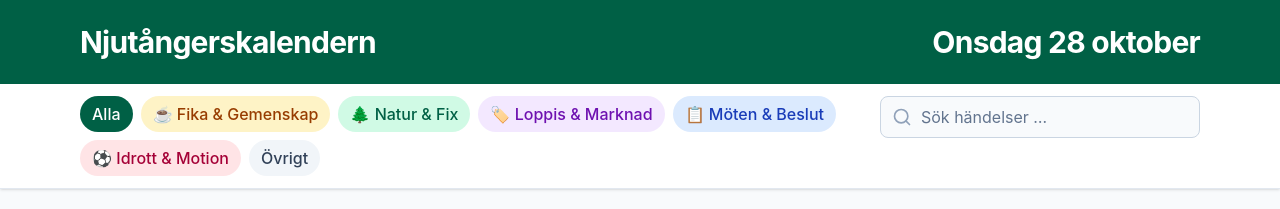
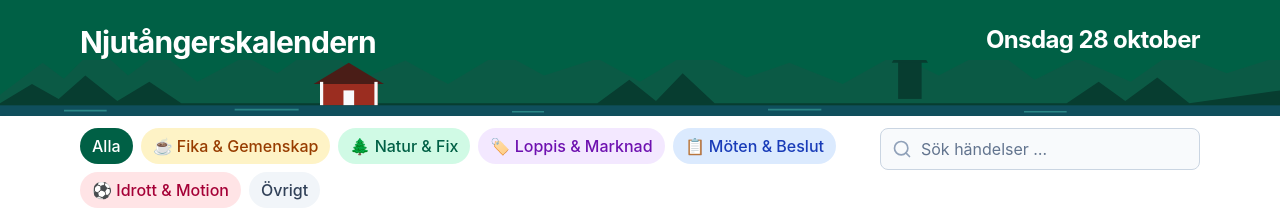
Before and after one commit to Burra17/njutangerskalendern, a React (Vite) app: page / in a window 1280 px wide. Shown: the top 209 px of the page. Built offline with nearby package versions, Linux system fonts and the light colour scheme; no server answers.

Commit message:
Ge headern en siluett av byn och ta bort de tillfälliga förslagen

```diff
--- a/src/App.tsx
+++ b/src/App.tsx
@@ -3,7 +3,6 @@ import DemoBanner from './components/DemoBanner';
 import EventTimeline from './components/EventTimeline';
 import FilterBar from './components/FilterBar';
 import Header from './components/Header';
-import { HeaderAlmanac, HeaderVillage, HeaderWeek } from './components/HeaderPrototypes';
 import Sidebar from './components/Sidebar';
 import { useEvents } from './hooks/useEvents';
 import type { SelectedCategory } from './utils/categoryParser';
@@ -39,15 +38,7 @@ export default function App() {
   return (
     <>
       {isDemo && <DemoBanner />}
-      {/* TILLFÄLLIG: förslag på header för #49. Tas bort innan PR:en mergas. */}
-      {(() => {
-        const headerEvents = isLoading || error ? null : events;
-        const variant = new URLSearchParams(window.location.search).get('header');
-        if (variant === 'a') return <HeaderAlmanac events={headerEvents} />;
-        if (variant === 'b') return <HeaderVillage events={headerEvents} />;
-        if (variant === 'c') return <HeaderWeek events={headerEvents} />;
-        return <Header events={headerEvents} />;
-      })()}
+      <Header events={isLoading || error ? null : events} />
       <div ref={listStartRef} />
       <FilterBar
         query={query}
--- a/src/components/Header.tsx
+++ b/src/components/Header.tsx
@@ -6,23 +6,54 @@ import { countRestOfWeek, headerDate, weekCountText } from '../utils/weekSummary
 // events är null medan kalendern laddar eller när den inte gick att hämta, och då visas bara datumet.
 type Props = { events: CalendarEvent[] | null };
 
-// Svarar på "Vad händer i byn?": en kort rad under namnet i mobilen, och datumet stort till höger på desktop (beslut i #49).
+// Svarar på "Vad händer i byn?" med datum och veckans antal, ovanför en siluett av byn (beslut i #49).
 export default function Header({ events }: Props) {
   const [now] = useState(() => new Date());
   const count = events && countRestOfWeek(events, now);
 
   return (
-    <header className='bg-emerald-800 text-white'>
-      <div className='mx-auto max-w-6xl px-4 py-6 lg:flex lg:items-end lg:justify-between'>
+    <header className='relative overflow-hidden bg-emerald-800 text-white'>
+      <div className='relative mx-auto max-w-6xl px-4 pt-5 pb-9 lg:flex lg:items-start lg:justify-between lg:pt-6 lg:pb-14'>
         <h1 className='text-3xl font-bold tracking-tight'>{villageConfig.siteName}</h1>
         <p className='mt-1 text-emerald-100 lg:hidden'>
           {headerDate(now, true)}
           {count !== null && `. ${weekCountText(count, true)}`}
         </p>
         <p className='hidden text-right text-emerald-100 lg:block'>
-          <span className='block text-3xl font-bold tracking-tight text-white'>{headerDate(now)}</span> {count !== null && weekCountText(count)}
+          <span className='block text-2xl font-bold tracking-tight text-white'>{headerDate(now)}</span> {count !== null && weekCountText(count)}
         </p>
       </div>
+      <VillageSilhouette />
     </header>
   );
 }
+
+// Skog, en röd stuga med vita knutar, klockstapeln och vattnet. Bara grönt, utom stugan, så att den inte blir clipart.
+function VillageSilhouette() {
+  return (
+    <svg aria-hidden viewBox='0 0 1200 90' preserveAspectRatio='xMidYMax slice' className='absolute inset-x-0 bottom-0 h-8 w-full lg:h-14'>
+      <path
+        fill='#0b5a45'
+        d='M0 70 L40 40 L60 55 L90 25 L120 52 L150 30 L185 58 L230 34 L260 50 L300 22 L340 55 L380 38 L420 60 L470 30 L510 52 L560 36 L600 58 L650 28 L700 54 L740 40 L790 60 L840 32 L880 52 L930 26 L970 56 L1010 36 L1060 58 L1100 30 L1150 50 L1200 34 L1200 90 L0 90 Z'
+      />
+      <g fill='#073d30'>
+        <rect x='842' y='38' width='22' height='36' />
+        <path d='M836 40 L853 14 L870 40 Z' />
+        <rect x='851' y='4' width='4' height='12' />
+      </g>
+      <path
+        fill='#073d30'
+        d='M0 78 L30 60 L55 74 L80 52 L110 76 L140 58 L170 78 L560 78 L590 56 L615 76 L640 50 L670 78 L1000 78 L1030 58 L1055 76 L1085 54 L1115 78 L1200 66 L1200 90 L0 90 Z'
+      />
+      <g>
+        <rect x='300' y='58' width='54' height='22' fill='#9b2d20' />
+        <path d='M294 60 L327 40 L360 60 Z' fill='#4a1d17' />
+        <rect x='300' y='58' width='3' height='22' fill='#f8fafc' />
+        <rect x='351' y='58' width='3' height='22' fill='#f8fafc' />
+        <rect x='322' y='66' width='10' height='14' fill='#f8fafc' />
+      </g>
+      <rect y='80' width='1200' height='10' fill='#0f4f5c' />
+      <path d='M60 85 h40 M220 84 h60 M480 86 h30 M720 84 h50 M960 86 h40' stroke='#5eead4' strokeOpacity='0.35' strokeWidth='1.5' />
+    </svg>
+  );
+}
--- a/src/components/HeaderPrototypes.tsx
+++ /dev/null
@@ -1,143 +0,0 @@
-// TILLFÄLLIG: tre förslag på header för #49, som väljs med ?header=a, b eller c. Tas bort innan PR:en mergas.
-import { useState } from 'react';
-import { villageConfig } from '../config/villageConfig';
-import type { CalendarEvent, IsoDate } from '../types/calendar';
-import { addDays, endDay, noonUtc, startDay, toStockholmDate } from '../utils/dates';
-import { countRestOfWeek, headerDate, weekCountText } from '../utils/weekSummary';
-
-type Props = { events: CalendarEvent[] | null };
-
-const MONTHS = ['januari', 'februari', 'mars', 'april', 'maj', 'juni', 'juli', 'augusti', 'september', 'oktober', 'november', 'december'];
-const WEEKDAYS = ['söndag', 'måndag', 'tisdag', 'onsdag', 'torsdag', 'fredag', 'lördag'];
-const SERIF = { fontFamily: 'ui-serif, "New York", Georgia, "Times New Roman", serif' };
-
-function useToday() {
-  const [now] = useState(() => new Date());
-  const today = toStockholmDate(now);
-  const date = noonUtc(today);
-  return { now, today, day: date.getUTCDate(), weekday: date.getUTCDay(), month: date.getUTCMonth() };
-}
-
-function countLine(events: CalendarEvent[] | null, now: Date, short: boolean) {
-  return events ? weekCountText(countRestOfWeek(events, now), short) : '';
-}
-
-// A: ett blad ur en rivalmanacka som hänger från headerns överkant. Söndagar är röda, som i almanackan.
-export function HeaderAlmanac({ events }: Props) {
-  const { now, day, weekday, month } = useToday();
-  const red = weekday === 0;
-  return (
-    <header className='bg-emerald-800 text-white'>
-      <div className='mx-auto flex max-w-6xl items-start justify-between gap-4 px-4 pt-6 pb-5 lg:pb-6'>
-        <div className='pt-1'>
-          <h1 className='text-2xl font-bold tracking-tight sm:text-3xl lg:text-4xl'>{villageConfig.siteName}</h1>
-          <p className='mt-1 text-emerald-100 lg:mt-2 lg:text-xl'>
-            <span className='lg:hidden'>{countLine(events, now, true)}</span>
-            <span className='hidden lg:inline'>{countLine(events, now, false)}</span>
-          </p>
-        </div>
-        <div
-          aria-label={headerDate(now)}
-          className='-mt-6 w-16 shrink-0 rounded-b-md bg-white text-center text-slate-900 shadow-lg ring-1 ring-black/5 lg:w-32'
-        >
-          {/* Perforeringen där bladet rivs av. */}
-          <div aria-hidden className='h-2 border-b-2 border-dotted border-slate-300 bg-slate-100 lg:h-3' />
-          <p className={`pt-1 text-xs font-semibold lg:pt-2 lg:text-base ${red ? 'text-red-700' : 'text-slate-500'}`}>{MONTHS[month]}</p>
-          <p style={SERIF} className={`text-3xl leading-none font-bold lg:text-6xl ${red ? 'text-red-700' : 'text-slate-900'}`}>
-            {day}
-          </p>
-          <p className={`pt-1 pb-2 text-xs lg:pb-3 lg:text-base ${red ? 'text-red-700' : 'text-slate-600'}`}>{WEEKDAYS[weekday]}</p>
-        </div>
-      </div>
-    </header>
-  );
-}
-
-// B: byn som siluett längs kanten: skog, en röd stuga, klockstapeln och vattnet.
-export function HeaderVillage({ events }: Props) {
-  const { now } = useToday();
-  return (
-    <header className='relative overflow-hidden bg-emerald-800 text-white'>
-      <div className='relative mx-auto max-w-6xl px-4 pt-5 pb-12 lg:flex lg:items-start lg:justify-between lg:pt-6 lg:pb-20'>
-        <h1 className='text-3xl font-bold tracking-tight lg:text-4xl'>{villageConfig.siteName}</h1>
-        <p className='mt-1 text-emerald-100 lg:hidden'>
-          {headerDate(now, true)}. {countLine(events, now, true)}
-        </p>
-        <p className='hidden text-right text-xl text-emerald-100 lg:block'>
-          <span className='block text-3xl font-bold text-white'>{headerDate(now)}</span> {countLine(events, now, false)}
-        </p>
-      </div>
-      <svg aria-hidden viewBox='0 0 1200 90' preserveAspectRatio='xMidYMax slice' className='absolute inset-x-0 bottom-0 h-10 w-full lg:h-20'>
-        {/* Bakre skogen. */}
-        <path
-          fill='#0b5a45'
-          d='M0 70 L40 40 L60 55 L90 25 L120 52 L150 30 L185 58 L230 34 L260 50 L300 22 L340 55 L380 38 L420 60 L470 30 L510 52 L560 36 L600 58 L650 28 L700 54 L740 40 L790 60 L840 32 L880 52 L930 26 L970 56 L1010 36 L1060 58 L1100 30 L1150 50 L1200 34 L1200 90 L0 90 Z'
-        />
-        {/* Klockstapeln. */}
-        <g fill='#073d30'>
-          <rect x='842' y='38' width='22' height='36' />
-          <path d='M836 40 L853 14 L870 40 Z' />
-          <rect x='851' y='4' width='4' height='12' />
-        </g>
-        {/* Främre skogen och marken. */}
-        <path
-          fill='#073d30'
-          d='M0 78 L30 60 L55 74 L80 52 L110 76 L140 58 L170 78 L560 78 L590 56 L615 76 L640 50 L670 78 L1000 78 L1030 58 L1055 76 L1085 54 L1115 78 L1200 66 L1200 90 L0 90 Z'
-        />
-        {/* Den röda stugan med vita knutar. */}
-        <g>
-          <rect x='300' y='58' width='54' height='22' fill='#9b2d20' />
-          <path d='M294 60 L327 40 L360 60 Z' fill='#4a1d17' />
-          <rect x='300' y='58' width='3' height='22' fill='#f8fafc' />
-          <rect x='351' y='58' width='3' height='22' fill='#f8fafc' />
-          <rect x='322' y='66' width='10' height='14' fill='#f8fafc' />
-        </g>
-        {/* Vattnet. */}
-        <rect y='80' width='1200' height='10' fill='#0f4f5c' />
-        <path d='M60 85 h40 M220 84 h60 M480 86 h30 M720 84 h50 M960 86 h40' stroke='#5eead4' strokeOpacity='0.35' strokeWidth='1.5' />
-      </svg>
-    </header>
-  );
-}
-
-// C: veckan som en remsa. Idag är markerad, och varje dag har en prick per händelse.
-export function HeaderWeek({ events }: Props) {
-  const { now, today, weekday } = useToday();
-  const monday = addDays(today, -((weekday + 6) % 7));
-  const days = Array.from({ length: 7 }, (_, index) => addDays(monday, index));
-  const occurrences = events ? events.flatMap((event) => [event, ...(event.series?.later ?? [])]) : [];
-  const countOn = (date: IsoDate) => occurrences.filter((timing) => startDay(timing) <= date && endDay(timing) >= date).length;
-
-  return (
-    <header className='bg-emerald-800 text-white'>
-      <div className='mx-auto max-w-6xl px-4 py-5 lg:flex lg:items-center lg:justify-between lg:py-6'>
-        <div>
-          <h1 className='text-3xl font-bold tracking-tight'>{villageConfig.siteName}</h1>
-          <p className='mt-1 text-emerald-100'>{countLine(events, now, false)}</p>
-        </div>
-        <ol aria-label='Den här veckan' className='mt-4 grid grid-cols-7 gap-1 lg:mt-0 lg:w-[26rem]'>
-          {days.map((date) => {
-            const isToday = date === today;
-            const past = date < today;
-            const count = past ? 0 : countOn(date);
-            const dayIndex = noonUtc(date).getUTCDay();
-            return (
-              <li
-                key={date}
-                className={`flex flex-col items-center rounded-lg py-1.5 ${isToday ? 'bg-white text-emerald-900' : past ? 'text-emerald-300/60' : 'text-white'}`}
-              >
-                <span className={`text-xs ${isToday ? 'font-semibold' : ''}`}>{WEEKDAYS[dayIndex].slice(0, 3)}</span>
-                <span className='text-xl leading-tight font-bold'>{noonUtc(date).getUTCDate()}</span>
-                <span aria-label={`${count} händelser`} className='flex h-2 gap-0.5'>
-                  {Array.from({ length: Math.min(count, 3) }, (_, dot) => (
-                    <span key={dot} className={`size-1.5 rounded-full ${isToday ? 'bg-emerald-700' : 'bg-amber-300'}`} />
-                  ))}
-                </span>
-              </li>
-            );
-          })}
-        </ol>
-      </div>
-    </header>
-  );
-}
```
